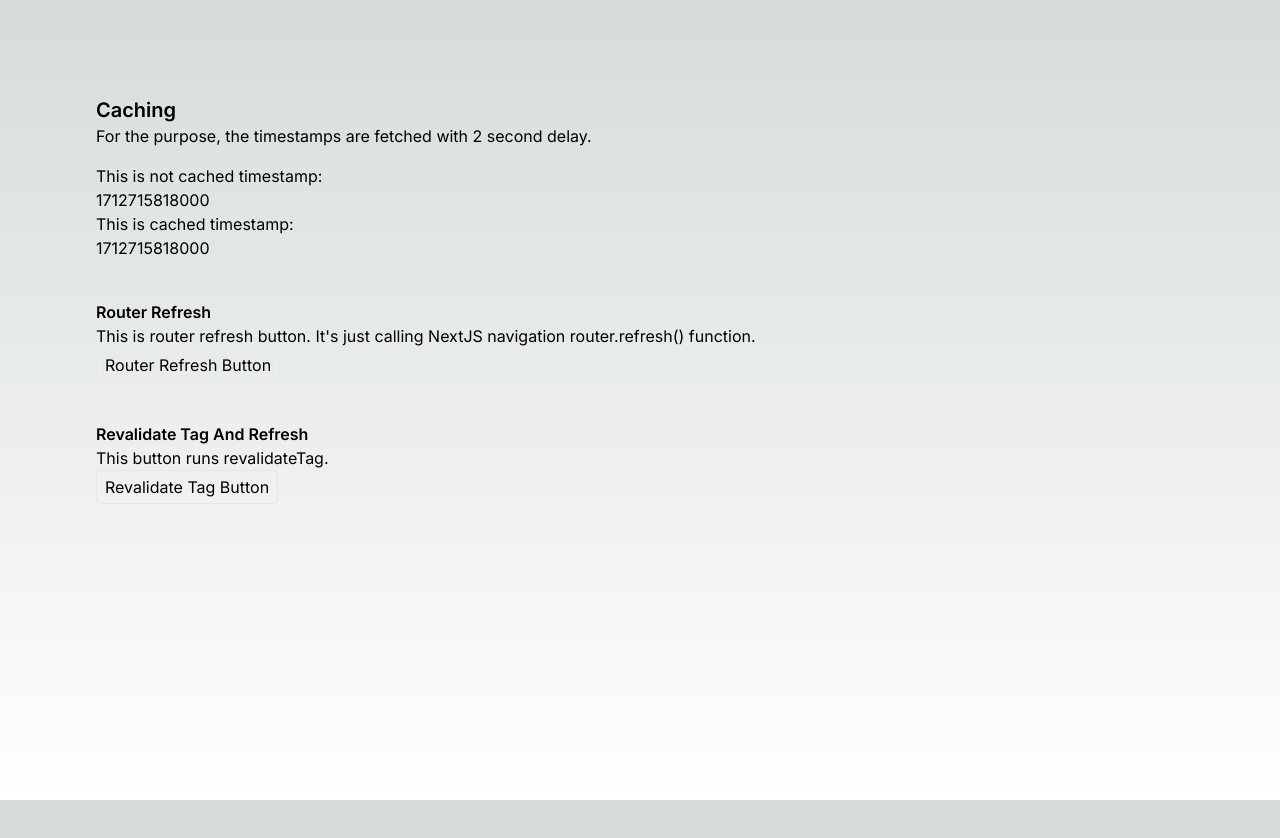
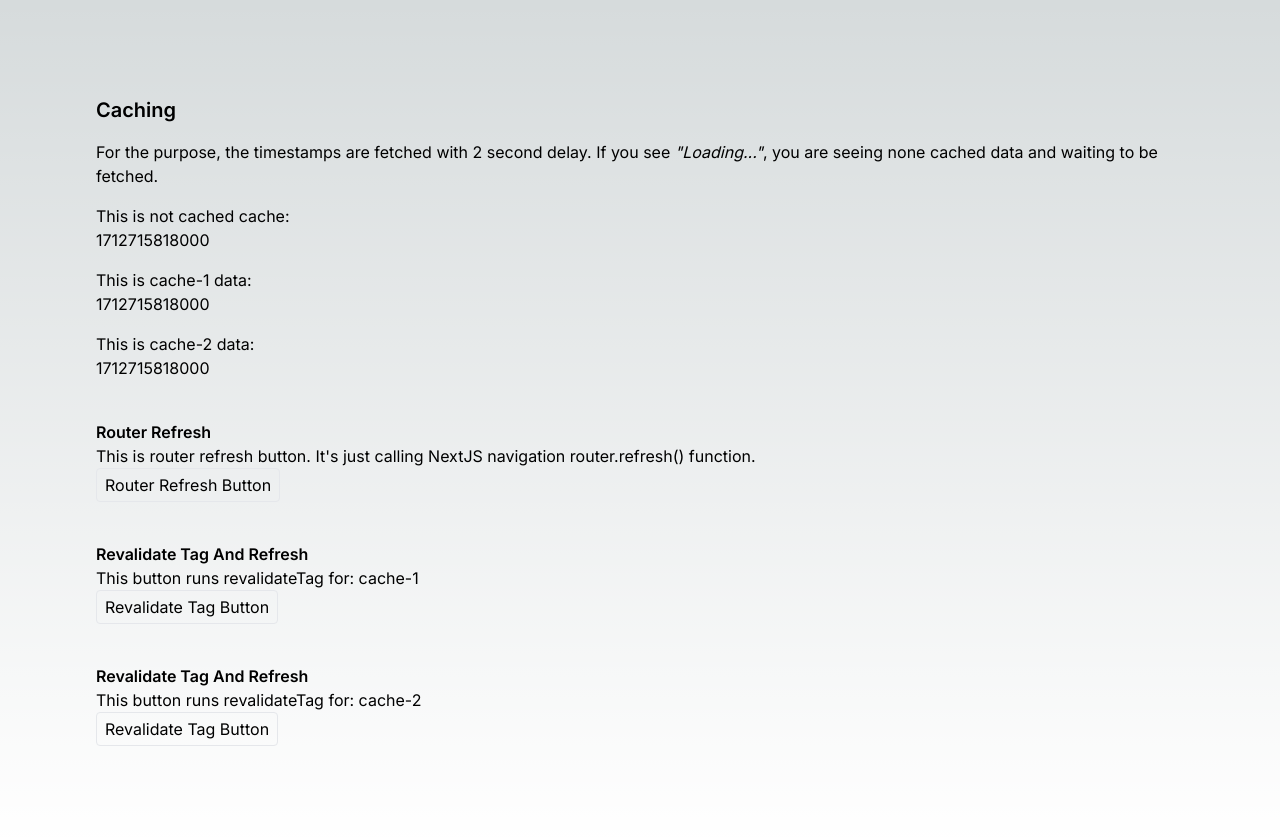
Before and after one commit to cjjeon/nextjs-learnings, a Next.js app: page /caching in a window 1280 px wide. Shown: the top 838 px of the page. Before the commit the page ends 800 px from the top, so only its background shows below. Built offline with nearby package versions, Linux system fonts and the light colour scheme.

Commit message:
Adding multiple cache data

```diff
--- /dev/null
+++ b/src/app/cache-dynamic-page/page.tsx
@@ -0,0 +1,12 @@
+import React from 'react';
+
+
+const dynamic = 'force-dynamic'
+
+export default function Page() {
+  return (
+    <div>
+      <div>Cache Dynamic Page</div>
+    </div>
+  );
+}
--- a/src/app/caching/RevalidateTagButton.tsx
+++ b/src/app/caching/RevalidateTagButton.tsx
@@ -1,20 +1,18 @@
 'use client';
 import action from "@/action";
-import {revalidateTag} from "next/cache";
-import {useRouter} from "next/navigation";
 import React from 'react';
 
-export default function RevalidateTagButton() {
+export default function RevalidateTagButton(props: {tag: string;}) {
 
   const onClick = async () => {
-    await action.revalidateTag('getCurrentDateInUnix')
+    await action.revalidateTag(props.tag)
   }
 
   return (
     <>
       <div className="font-semibold">Revalidate Tag And Refresh</div>
       <div>
-        This button runs revalidateTag.
+        This button runs revalidateTag for: {props.tag}
       </div>
       <button className="border rounded hover:bg-slate-800 px-2 py-1" onClick={onClick}>
         Revalidate Tag Button
--- a/src/app/caching/page.tsx
+++ b/src/app/caching/page.tsx
@@ -11,24 +11,33 @@ export default function Page() {
       <div className="font-semibold text-xl">
         Caching
       </div>
+      <div className="py-2"/>
       <div>
-        For the purpose, the timestamps are fetched with 2 second delay.
+        For the purpose, the timestamps are fetched with 2 second delay. If you see <span
+        className="italic">"Loading..."</span>, you are seeing none cached data and waiting to be fetched.
       </div>
       <div className="py-2"/>
-      <div>This is not cached timestamp:</div>
+      <div>This is not cached cache:</div>
       <Suspense key={Math.random()} fallback={<div>Loading...</div>}>
         <NotCachedTimestamp/>
       </Suspense>
-
-      <div>This is cached timestamp:</div>
+      <div className="py-2"/>
+      <div>This is cache-1 data:</div>
       <Suspense key={Math.random()} fallback={<div>Loading...</div>}>
-        <CachedTimestamp/>
+        <CachedTimestamp tag={'cache-1'}/>
+      </Suspense>
+      <div className="py-2"/>
+      <div>This is cache-2 data:</div>
+      <Suspense key={Math.random()} fallback={<div>Loading...</div>}>
+        <CachedTimestamp tag={'cache-2'}/>
       </Suspense>
 
       <div className="py-5"/>
       <RouterRefreshButton/>
       <div className="py-5"/>
-      <RevalidateTagButton/>
+      <RevalidateTagButton tag={'cache-1'}/>
+      <div className="py-5"/>
+      <RevalidateTagButton tag={'cache-2'}/>
     </div>
   );
 }
@@ -42,11 +51,11 @@ async function NotCachedTimestamp() {
   </>
 }
 
-async function CachedTimestamp() {
+async function CachedTimestamp(props: {tag: string}) {
   const unixTimestamp = await unstable_cache(
     () => action.getCurrentDateInUnix(),
-    ['getCurrentDateInUnix'],
-    {tags: ['getCurrentDateInUnix']}
+    [props.tag],
+    {tags: [props.tag]}
   )();
   return <>
     <p>
--- a/src/app/page.tsx
+++ b/src/app/page.tsx
@@ -11,11 +11,11 @@ export default function Home() {
       <div>
         Go through below exercise:
       </div>
-      <div className="py-2"/>
+      <div className="py-5"/>
       <div>
         <Link href={'/caching'}>
           <button className="border rounded px-2 py-1 hover:bg-slate-800">
-            Learn about caching!
+            1. Cache
           </button>
         </Link>
       </div>
```
